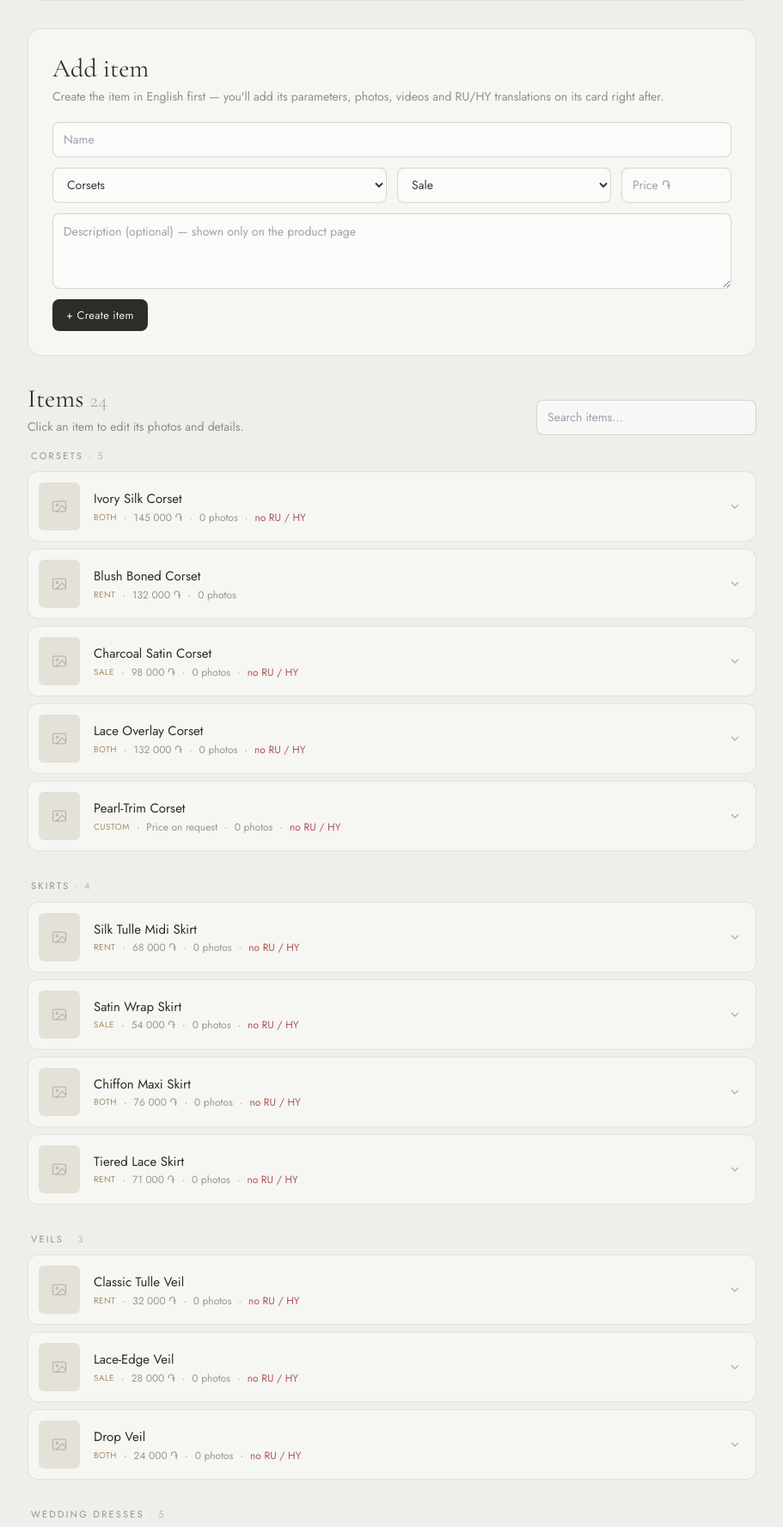
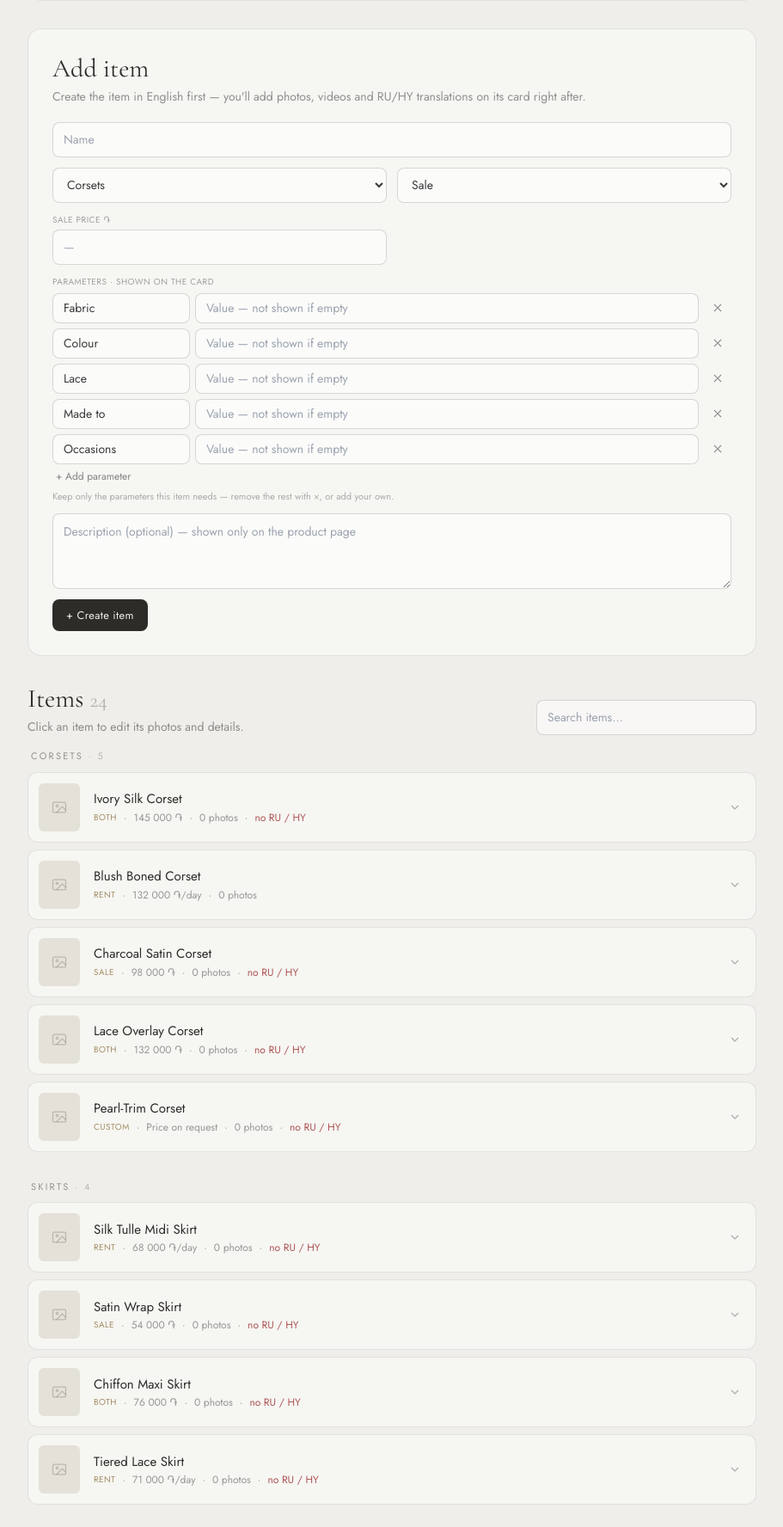
Before and after one commit to givemeasigh89/tiknik, a Flask app: page /admin in a window 1280 px wide. Shown: the part 678-2454 px from the top of the page at 86% size, without its empty margins (184-1095 px from the left). Run offline with Flask 3, Linux system fonts and the light colour scheme; the visitor is signed in with stand-in values (Sample User, id 1); data comes from the database, SQL or seed files in the repository; data that the repository does not hold is empty; some libraries are stand-ins or nearby versions.

Commit message:
Separate rent price per day, 20 photos, choose parameters when adding an item
- Items have a sale price and a rent price per day; "Both" shows both. Rental
  items' existing per-day price is moved to the new field once.
- Up to 20 photos per item.
- The Add item form has the parameter editor, so each new item gets only the
  parameters it needs; known labels get their RU/HY translations filled in.

Co-Authored-By: Claude Opus 5.5 <noreply@anthropic.com>

```diff
--- a/tiknik-site/app.py
+++ b/tiknik-site/app.py
@@ -31,7 +31,7 @@ LEGACY_ATTR_LABELS = {
 
 ALLOWED_EXT = {"jpg", "jpeg", "png", "webp"}
 VIDEO_EXT = {"mp4", "webm", "mov"}
-MAX_PHOTOS = 10
+MAX_PHOTOS = 20
 MAX_VIDEOS = 3
 # Free PythonAnywhere accounts get 512 MB of disk in total (code included), so videos are capped.
 MAX_VIDEO_MB = 30
@@ -144,6 +144,10 @@ def init_db():
     if "image" not in item_cols:
         db.execute("ALTER TABLE items ADD COLUMN image TEXT")
 
+    # `price` is the sale price; `rent_price` is the rental price per day.
+    if "rent_price" not in _table_columns(db, "items"):
+        db.execute("ALTER TABLE items ADD COLUMN rent_price INTEGER")
+
     for attr in ATTRS:
         if attr not in _table_columns(db, "items"):
             db.execute(f"ALTER TABLE items ADD COLUMN {attr} TEXT")
@@ -253,6 +257,11 @@ def init_db():
                                (*found.values(), rest, it["id"]))
         db.execute("INSERT INTO settings (key, value) VALUES ('attrs_extracted', '1')")
 
+    # One-off: rental items used to keep their per-day price in `price`.
+    if not db.execute("SELECT 1 FROM settings WHERE key = 'rent_price_split'").fetchone():
+        db.execute("UPDATE items SET rent_price = price, price = NULL WHERE mode = 'Rent' AND rent_price IS NULL")
+        db.execute("INSERT INTO settings (key, value) VALUES ('rent_price_split', '1')")
+
     # One-off: move the fixed attribute columns into per-item parameter rows.
     if not db.execute("SELECT 1 FROM settings WHERE key = 'attrs_to_rows'").fetchone():
         for it in db.execute("SELECT * FROM items").fetchall():
@@ -355,6 +364,20 @@ def attrs_by_item(db):
     return result
 
 
+def known_param_labels(db):
+    """Parameter labels already in use, with their RU / HY translations: {"Fabric": {"ru": "Ткань", "hy": "Կտոր"}}."""
+    known_labels = {}
+    for a in db.execute("SELECT label, label_ru, label_hy FROM item_attrs WHERE TRIM(COALESCE(label, '')) != '' ORDER BY id"):
+        known = known_labels.setdefault(a["label"].strip(), {"ru": "", "hy": ""})
+        for lang in LANGS[1:]:
+            known[lang] = known[lang] or (a[f"label_{lang}"] or "").strip()
+    for a in ATTRS:
+        known = known_labels.setdefault(LEGACY_ATTR_LABELS["en"][a], {"ru": "", "hy": ""})
+        for lang in LANGS[1:]:
+            known[lang] = known[lang] or LEGACY_ATTR_LABELS[lang][a]
+    return known_labels
+
+
 def uploads_size_mb():
     total = 0
     for entry in os.scandir(PRODUCTS_DIR):
@@ -443,6 +466,7 @@ def api_items():
             "category": it["category"],
             "mode": it["mode"],
             "price": it["price"],
+            "rent_price": it["rent_price"],
             "media": media_by_item.get(it["id"], []),
         })
     return jsonify(result)
@@ -533,11 +557,7 @@ def admin():
         item_list.append(d)
 
     # Parameter labels already in use, so the admin can pick one and get its translations filled in.
-    known_labels = {}
-    for a in db.execute("SELECT label, label_ru, label_hy FROM item_attrs WHERE TRIM(COALESCE(label, '')) != '' ORDER BY id"):
-        known = known_labels.setdefault(a["label"].strip(), {"ru": "", "hy": ""})
-        for lang in LANGS[1:]:
-            known[lang] = known[lang] or (a[f"label_{lang}"] or "").strip()
+    known_labels = known_param_labels(db)
 
     known_slugs = {c["slug"] for c in categories}
     counts = {c["slug"]: 0 for c in categories}
@@ -558,6 +578,7 @@ def admin():
         uploads_mb=uploads_size_mb(),
         modes=MODES,
         known_labels=known_labels,
+        default_params=[LEGACY_ATTR_LABELS["en"][a] for a in ATTRS],
         usd_rate=usd_rate,
         rub_rate=rub_rate,
     )
@@ -690,6 +711,7 @@ def admin_update_item(item_id):
     mode = request.form.get("mode") or "Sale"
     category = (request.form.get("category") or "").strip()
     price = parse_price(request.form.get("price"))
+    rent_price = parse_price(request.form.get("rent_price"))
 
     if not name:
         flash("Name is required.", "error")
@@ -705,13 +727,13 @@ def admin_update_item(item_id):
 
     if category:
         db.execute(
-            "UPDATE items SET name=?, description=?, mode=?, price=?, category=? WHERE id=?",
-            (name, description, mode, price, category, item_id),
+            "UPDATE items SET name=?, description=?, mode=?, price=?, rent_price=?, category=? WHERE id=?",
+            (name, description, mode, price, rent_price, category, item_id),
         )
     else:
         db.execute(
-            "UPDATE items SET name=?, description=?, mode=?, price=? WHERE id=?",
-            (name, description, mode, price, item_id),
+            "UPDATE items SET name=?, description=?, mode=?, price=?, rent_price=? WHERE id=?",
+            (name, description, mode, price, rent_price, item_id),
         )
     for lang in LANGS[1:]:
         db.execute(
@@ -727,13 +749,19 @@ def admin_update_item(item_id):
 ATTR_FIELDS = ("label", "label_ru", "label_hy", "value", "value_ru", "value_hy")
 
 
-def save_item_attrs(db, item_id):
-    """Replace an item's parameters with the rows posted from its admin card (p_label, p_value_ru, …)."""
+def save_item_attrs(db, item_id, known_labels=None):
+    """Replace an item's parameters with the rows posted from its admin card (p_label, p_value_ru, …).
+
+    With known_labels, missing RU / HY labels are filled in from labels used before."""
     columns = [request.form.getlist(f"p_{field}") for field in ATTR_FIELDS]
     db.execute("DELETE FROM item_attrs WHERE item_id = ?", (item_id,))
     position = 0
     for row in itertools.zip_longest(*columns, fillvalue=""):
         row = [v.strip() for v in row]
+        known = (known_labels or {}).get(row[0])
+        if known:
+            row[1] = row[1] or known["ru"]
+            row[2] = row[2] or known["hy"]
         if any(row):
             db.execute(
                 f"INSERT INTO item_attrs (item_id, position, {', '.join(ATTR_FIELDS)}) VALUES (?,?,?,?,?,?,?,?)",
@@ -762,15 +790,11 @@ def admin_add_item():
         return back_to_admin("add-item")
 
     cur = db.execute(
-        "INSERT INTO items (name, category, description, mode, price) VALUES (?,?,?,?,?)",
-        (name, category, request.form.get("description") or "", mode, parse_price(request.form.get("price"))),
+        "INSERT INTO items (name, category, description, mode, price, rent_price) VALUES (?,?,?,?,?,?)",
+        (name, category, request.form.get("description") or "", mode,
+         parse_price(request.form.get("price")), parse_price(request.form.get("rent_price"))),
     )
-    # Start with the usual parameters, empty (empty ones aren't shown) — add or remove them on the item's card.
-    for position, a in enumerate(ATTRS):
-        db.execute(
-            "INSERT INTO item_attrs (item_id, position, label, label_ru, label_hy) VALUES (?,?,?,?,?)",
-            (cur.lastrowid, position, *[LEGACY_ATTR_LABELS[lang][a] for lang in LANGS]),
-        )
+    save_item_attrs(db, cur.lastrowid, known_param_labels(db))
     db.commit()
     flash(f"“{name}” added — now fill in its parameters and upload photos.", "ok")
     return back_to_admin(f"item-{cur.lastrowid}")
--- a/tiknik-site/templates/admin.html
+++ b/tiknik-site/templates/admin.html
@@ -159,22 +159,62 @@
       </form>
     </section>
 
+      {# One parameter (e.g. Fabric: Batiste), shown on the catalog card when it has a value.
+         sfx is '' for English or '_ru' / '_hy'; translations show the English text as a hint.
+         Row N in every language pane is the same parameter — the JS below keeps them in step. #}
+      {% macro param_row(a, sfx) %}
+        <div class="param-row flex gap-1.5 items-center">
+          <input name="p_label{{ sfx }}" value="{{ a['label' ~ sfx] or '' }}" {{ 'list=param-labels' if not sfx }}
+                 placeholder="{{ (a.label or 'Parameter') if sfx else 'Parameter, e.g. Fabric' }}" class="field !py-1.5 w-32 sm:w-40 shrink-0 min-w-0">
+          <input name="p_value{{ sfx }}" value="{{ a['value' ~ sfx] or '' }}"
+                 placeholder="{{ (a.value or 'Value') if sfx else 'Value — not shown if empty' }}" class="field !py-1.5 flex-1 min-w-0">
+          <button type="button" class="icon-btn danger js-param-del shrink-0" title="Remove parameter">
+            <svg class="w-4 h-4" viewBox="0 0 24 24" fill="none" stroke="currentColor" stroke-width="1.8"><path d="M6 6l12 12M18 6L6 18"/></svg>
+          </button>
+        </div>
+      {% endmacro %}
+
+      {% macro param_fields(attrs, sfx) %}
+        <div>
+          <p class="text-[10px] uppercase tracking-wider text-ink/45 mb-1.5">Parameters · shown on the card</p>
+          <div class="params flex flex-col gap-1.5" data-sfx="{{ sfx }}">
+            {% for a in attrs %}{{ param_row(a, sfx) }}{% endfor %}
+          </div>
+          <button type="button" class="js-param-add text-xs text-ink/60 hover:text-charcoal mt-1.5 px-1">+ Add parameter</button>
+        </div>
+      {% endmacro %}
+
+      {# Sale price and/or rent price per day — the JS shows only the ones the chosen mode uses. #}
+      {% macro price_fields(item) %}
+        <label class="js-price-sale flex flex-col gap-1 min-w-0">
+          <span class="text-[10px] uppercase tracking-wider text-ink/45">Sale price ֏</span>
+          <input name="price" type="number" min="0" value="{{ item.price if item.price is not none else '' }}" placeholder="—" class="field">
+        </label>
+        <label class="js-price-rent flex flex-col gap-1 min-w-0">
+          <span class="text-[10px] uppercase tracking-wider text-ink/45">Rent ֏ / day</span>
+          <input name="rent_price" type="number" min="0" value="{{ item.rent_price if item.rent_price is not none else '' }}" placeholder="—" class="field">
+        </label>
+      {% endmacro %}
+
     <!-- ===================== Add item ===================== -->
     <section id="add-item" class="card p-5 sm:p-7">
       <h2 class="font-serif text-3xl text-charcoal">Add item</h2>
-      <p class="text-sm text-ink/55 mt-1 mb-5">Create the item in English first — you'll add its parameters, photos, videos and RU/HY translations on its card right after.</p>
-      <form method="POST" action="{{ url_for('admin_add_item') }}" class="grid sm:grid-cols-2 gap-3">
+      <p class="text-sm text-ink/55 mt-1 mb-5">Create the item in English first — you'll add photos, videos and RU/HY translations on its card right after.</p>
+      <form method="POST" action="{{ url_for('admin_add_item') }}" class="lang-form price-form grid sm:grid-cols-2 gap-3">
         <input name="name" required placeholder="Name" class="field sm:col-span-2">
         <select name="category" required class="field">
           {% for cat in categories %}
             <option value="{{ cat.slug }}">{{ cat.name }}</option>
           {% endfor %}
         </select>
-        <div class="flex gap-3">
-          <select name="mode" class="field flex-1 min-w-0">
-            {% for m in modes %}<option value="{{ m }}">{{ m }}</option>{% endfor %}
-          </select>
-          <input name="price" type="number" min="0" placeholder="Price ֏" class="field w-32">
+        <select name="mode" class="field js-mode">
+          {% for m in modes %}<option value="{{ m }}">{{ m }}</option>{% endfor %}
+        </select>
+        <div class="sm:col-span-2 grid grid-cols-2 gap-3">{{ price_fields({}) }}</div>
+        <div class="sm:col-span-2">
+          {% set rows = [] %}{% for l in default_params %}{% set _ = rows.append({'label': l}) %}{% endfor %}
+          {{ param_fields(rows, '') }}
+          <p class="text-[11px] text-ink/40 mt-1">Keep only the parameters this item needs — remove the rest with ×, or add your own.</p>
         </div>
         <textarea name="description" rows="3" placeholder="Description (optional) — shown only on the product page" class="field sm:col-span-2 leading-relaxed"></textarea>
         <div class="sm:col-span-2">
@@ -193,30 +233,6 @@
         <input id="item-search" type="search" placeholder="Search items…" class="field w-full sm:w-64">
       </div>
 
-      {# One parameter (e.g. Fabric: Batiste), shown on the catalog card when it has a value.
-         sfx is '' for English or '_ru' / '_hy'; translations show the English text as a hint.
-         Row N in every language pane is the same parameter — the JS below keeps them in step. #}
-      {% macro param_row(a, sfx) %}
-        <div class="param-row flex gap-1.5 items-center">
-          <input name="p_label{{ sfx }}" value="{{ a['label' ~ sfx] or '' }}" {{ 'list=param-labels' if not sfx }}
-                 placeholder="{{ (a.label or 'Parameter') if sfx else 'Parameter, e.g. Fabric' }}" class="field !py-1.5 w-32 sm:w-40 shrink-0 min-w-0">
-          <input name="p_value{{ sfx }}" value="{{ a['value' ~ sfx] or '' }}"
-                 placeholder="{{ (a.value or 'Value') if sfx else 'Value — not shown if empty' }}" class="field !py-1.5 flex-1 min-w-0">
-          <button type="button" class="icon-btn danger js-param-del shrink-0" title="Remove parameter">
-            <svg class="w-4 h-4" viewBox="0 0 24 24" fill="none" stroke="currentColor" stroke-width="1.8"><path d="M6 6l12 12M18 6L6 18"/></svg>
-          </button>
-        </div>
-      {% endmacro %}
-
-      {% macro param_fields(item, sfx) %}
-        <div>
-          <p class="text-[10px] uppercase tracking-wider text-ink/45 mb-1.5">Parameters · shown on the card</p>
-          <div class="params flex flex-col gap-1.5" data-sfx="{{ sfx }}">
-            {% for a in item.attrs %}{{ param_row(a, sfx) }}{% endfor %}
-          </div>
-          <button type="button" class="js-param-add text-xs text-ink/60 hover:text-charcoal mt-1.5 px-1">+ Add parameter</button>
-        </div>
-      {% endmacro %}
 
       {% macro item_card(item) %}
         {% set missing = item.missing_langs %}
@@ -235,7 +251,9 @@
               <p class="text-xs text-ink/50 mt-0.5 flex items-center gap-2">
                 <span class="uppercase tracking-wider text-[10px] text-gold">{{ item.mode }}</span>
                 <span>·</span>
-                <span>{{ ('{:,}'.format(item.price)).replace(',', ' ') ~ ' ֏' if item.price is not none else 'Price on request' }}</span>
+                {% set sale = ('{:,}'.format(item.price)).replace(',', ' ') ~ ' ֏' if item.price is not none and item.mode in ('Sale', 'Both') %}
+                {% set rent = ('{:,}'.format(item.rent_price)).replace(',', ' ') ~ ' ֏/day' if item.rent_price is not none and item.mode in ('Rent', 'Both') %}
+                <span>{{ [sale, rent]|select|join(' · ') or 'Price on request' }}</span>
                 <span>·</span>
                 <span>{{ item.photo_count }} photo{{ '' if item.photo_count == 1 else 's' }}{% if item.video_count %}, {{ item.video_count }} video{{ '' if item.video_count == 1 else 's' }}{% endif %}</span>
                 {% if missing %}
@@ -306,28 +324,28 @@
                 </div>
                 <div class="lang-pane flex flex-col gap-2.5" data-lang="en">
                   <input name="name" value="{{ item.name }}" required placeholder="Name" class="field">
-                  {{ param_fields(item, '') }}
+                  {{ param_fields(item.attrs, '') }}
                   <textarea name="description" rows="5" placeholder="Description — shown only on the product page" class="field leading-relaxed">{{ item.description or '' }}</textarea>
                 </div>
                 {% for l, label in [('ru', 'Russian'), ('hy', 'Armenian')] %}
                   <div class="lang-pane hidden flex-col gap-2.5" data-lang="{{ l }}">
                     <input name="name_{{ l }}" value="{{ item['name_' ~ l] or '' }}" placeholder="Name in {{ label }} — empty shows English" class="field">
-                    {{ param_fields(item, '_' ~ l) }}
+                    {{ param_fields(item.attrs, '_' ~ l) }}
                     <textarea name="description_{{ l }}" rows="5" placeholder="Description in {{ label }} — empty shows English" class="field leading-relaxed">{{ item['description_' ~ l] or '' }}</textarea>
                   </div>
                 {% endfor %}
-                <div class="grid grid-cols-2 sm:grid-cols-3 gap-2.5">
-                  <select name="category" class="field col-span-2 sm:col-span-1">
+                <div class="grid grid-cols-2 gap-2.5">
+                  <select name="category" class="field">
                     {% for cat2 in categories %}
                       <option value="{{ cat2.slug }}" {{ 'selected' if item.category == cat2.slug }}>{{ cat2.name }}</option>
                     {% endfor %}
                   </select>
-                  <select name="mode" class="field">
+                  <select name="mode" class="field js-mode">
                     {% for m in modes %}
                       <option value="{{ m }}" {{ 'selected' if item.mode == m }}>{{ m }}</option>
                     {% endfor %}
                   </select>
-                  <input name="price" type="number" min="0" value="{{ item.price if item.price is not none else '' }}" placeholder="Price ֏" class="field">
+                  {{ price_fields(item) }}
                 </div>
                 <div class="flex items-center justify-between gap-2 mt-1">
                   <button type="submit" class="btn btn-dark">Save changes</button>
@@ -535,6 +553,18 @@
       });
     });
 
+    // ---- Prices: Sale shows the sale price, Rent the price per day, Both shows both, Custom neither ----
+    document.querySelectorAll(".js-mode").forEach(function (select) {
+      var form = select.form;
+      function update() {
+        var m = select.value;
+        form.querySelector(".js-price-sale").classList.toggle("hidden", m !== "Sale" && m !== "Both");
+        form.querySelector(".js-price-rent").classList.toggle("hidden", m !== "Rent" && m !== "Both");
+      }
+      select.addEventListener("change", update);
+      update();
+    });
+
     // ---- Upload as soon as files are picked (videos over the size limit are refused right away) ----
     document.querySelectorAll(".js-autoupload").forEach(function (input) {
       input.addEventListener("change", function () {
```
Also changed, not shown: tiknik-site/static/js/main.js (+13 -11 lines), tiknik-site/README.md.
